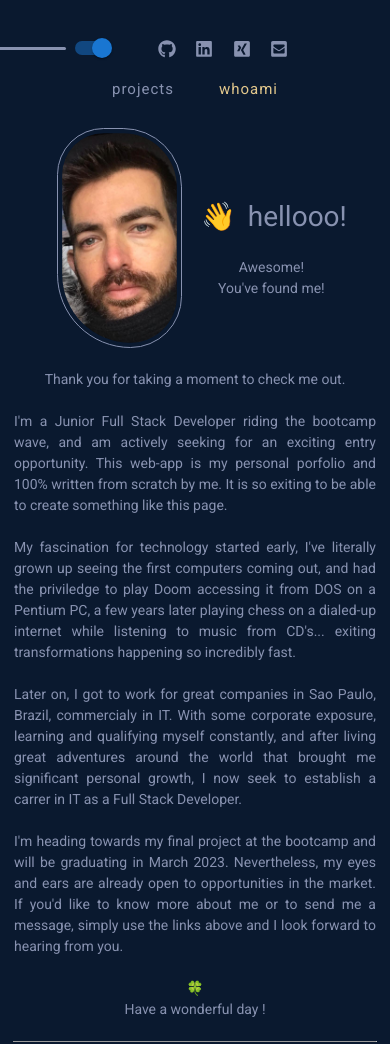
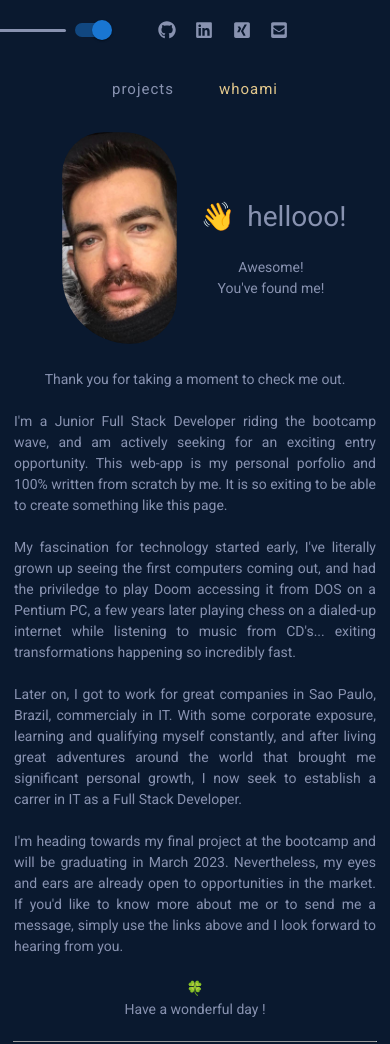
Before and after one commit to nnikitingeorgijlvovic/test, a React app: page /whoami in a window 390 px wide. Built offline with nearby package versions, Linux system fonts and the light colour scheme.

Commit message:
Mobile view optimized.

```diff
--- a/src/styles/main.scss
+++ b/src/styles/main.scss
@@ -409,7 +409,7 @@ a {
     min-height: 130px;
     max-height: 220px;
     margin: 0 1em;
-    border: 1px solid var(--grey);
+    // border: 1px solid var(--grey);
     border-radius: 95px 120px 105px 150px;
     object-fit: contain;
   }
@@ -458,7 +458,7 @@ a {
     align-items: flex-end;
   }
   .magical-line-position {
-    top: 33.5px;
+    top: 15px;
   }
   .menu-link {
     font-size: 1.5rem;
```
